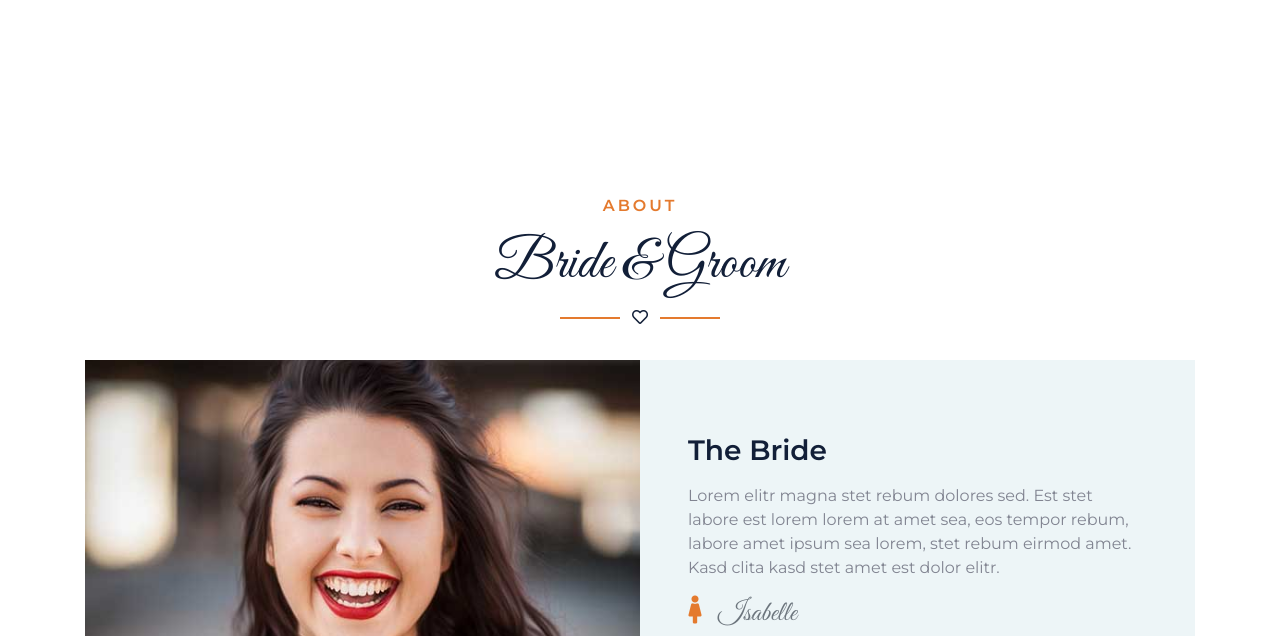
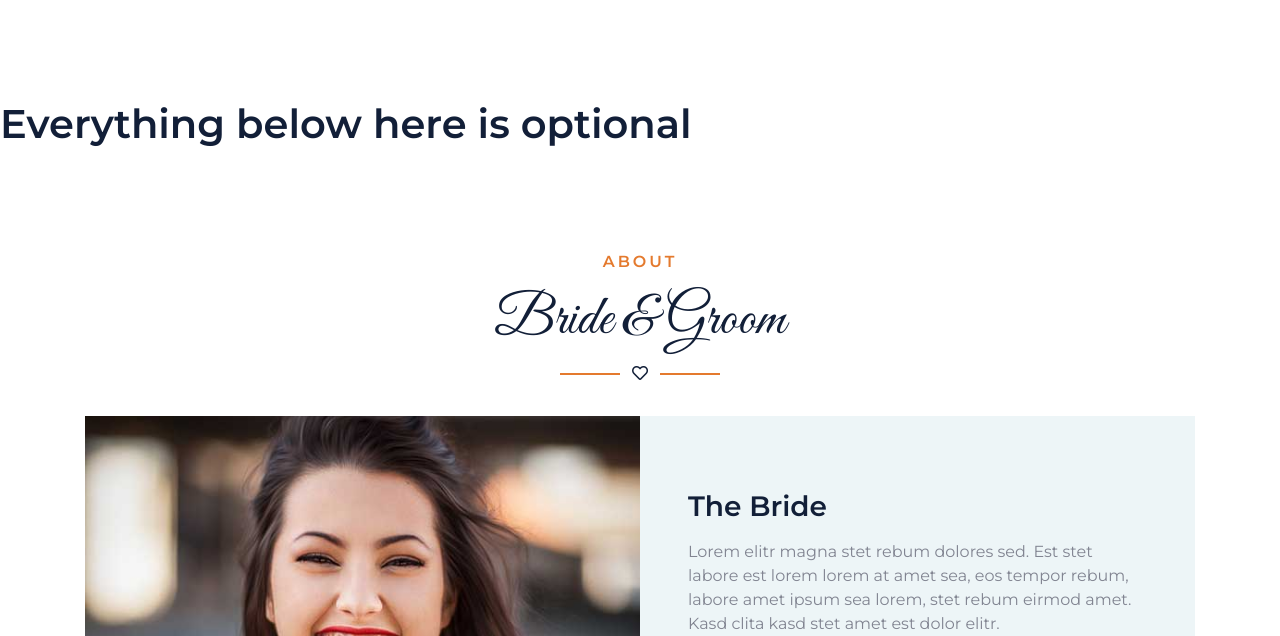
Before and after one commit to andyareyouok/deerparkdemo, a plain HTML site: page index.html in a window 1280 px wide. Shown: the part 2172-2808 px from the top of the page. Drawn offline with nearby package versions, Linux system fonts and the light colour scheme.

Commit message:
Add files via upload

```diff
--- a/index.html
+++ b/index.html
@@ -3,7 +3,7 @@
 
 <head>
     <meta charset="utf-8">
-    <title>Jack & Rose - Free Wedding Website Template</title>
+    <title>Isabelle & Marcs Wedding</title>
     <meta content="width=device-width, initial-scale=1.0" name="viewport">
     <meta content="Free HTML Templates" name="keywords">
     <meta content="Free HTML Templates" name="description">
@@ -178,7 +178,7 @@
         </div>
     </div>
     <!-- Event End -->
-
+    <h1>Everything below here is optional</h1>
 
     <!-- About Start -->
     <div class="container-fluid py-5" id="about">
```
